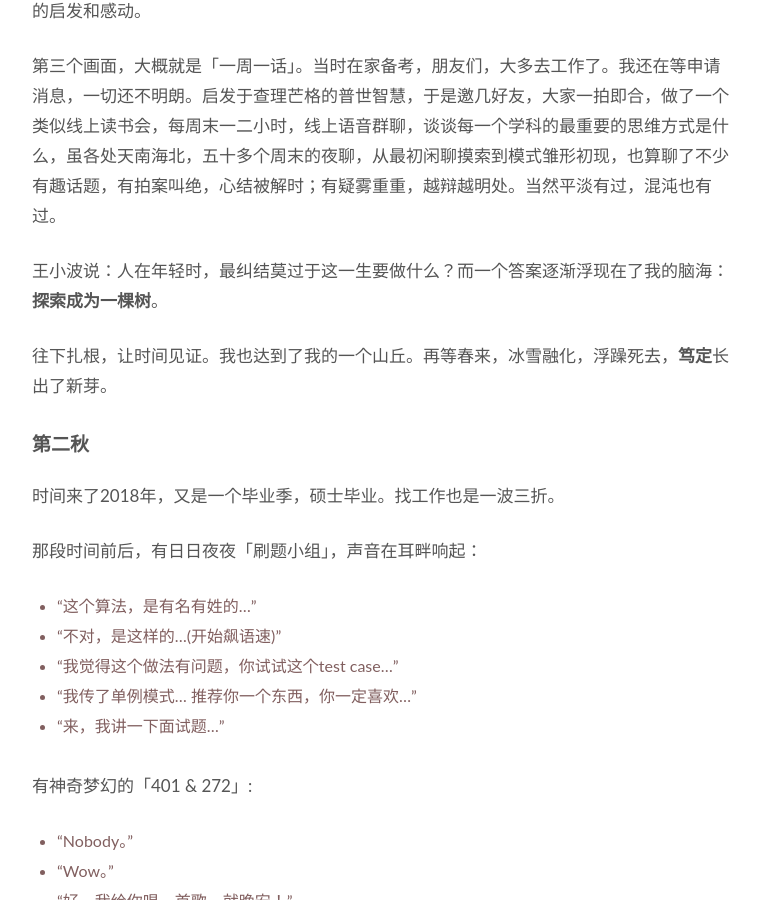
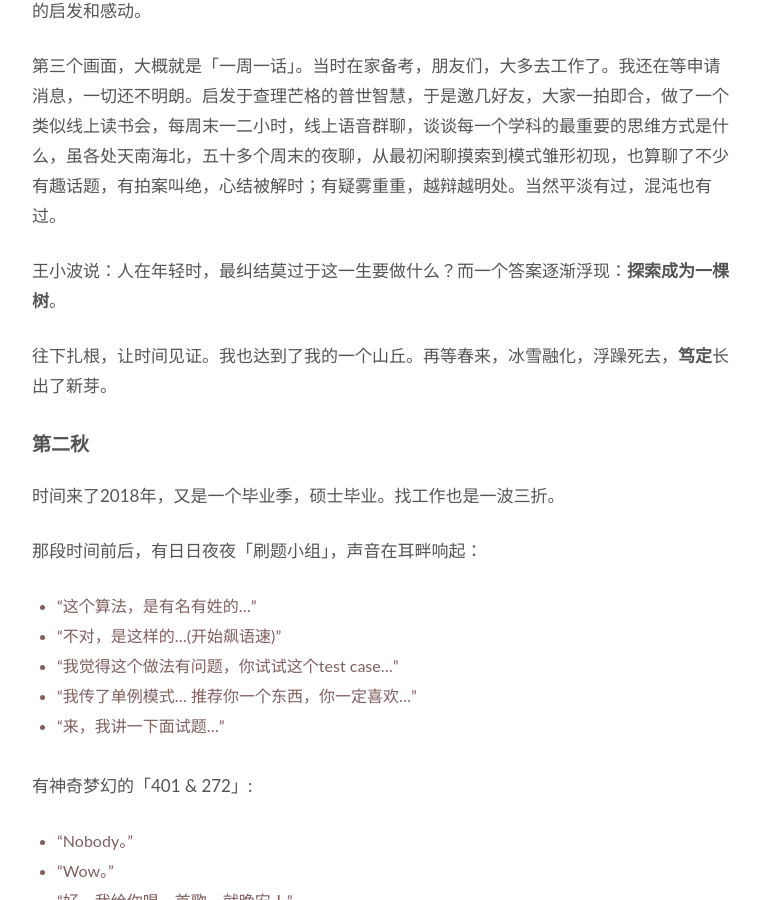
Before and after one commit to WillWang-X/willwang-x.github.io, a Jekyll site: the page built from _posts/blogs/2020-12-31-3-fall-and-rise.md, in a window 1280 px wide and 900 px high, scrolled down 1029 px. Shown: the whole window, without its empty margins (258-1019 px from the left). Built offline with Jekyll 4.4.1, drawn with Linux system fonts in a browser that asks for light colours.

Commit message:
Refactor

```diff
--- a/_posts/blogs/2020-12-31-3-fall-and-rise.md
+++ b/_posts/blogs/2020-12-31-3-fall-and-rise.md
@@ -32,7 +32,7 @@ published: true
 
 第三个画面，大概就是「一周一话」。当时在家备考，朋友们，大多去工作了。我还在等申请消息，一切还不明朗。启发于查理芒格的普世智慧，于是邀几好友，大家一拍即合，做了一个类似线上读书会，每周末一二小时，线上语音群聊，谈谈每一个学科的最重要的思维方式是什么，虽各处天南海北，五十多个周末的夜聊，从最初闲聊摸索到模式雏形初现，也算聊了不少有趣话题，有拍案叫绝，心结被解时；有疑雾重重，越辩越明处。当然平淡有过，混沌也有过。
 
-王小波说：人在年轻时，最纠结莫过于这一生要做什么？而一个答案逐渐浮现在了我的脑海：**探索成为一棵树**。
+王小波说：人在年轻时，最纠结莫过于这一生要做什么？而一个答案逐渐浮现：**探索成为一棵树**。
 
 往下扎根，让时间见证。我也达到了我的一个山丘。再等春来，冰雪融化，浮躁死去，**笃定**长出了新芽。
 
```
